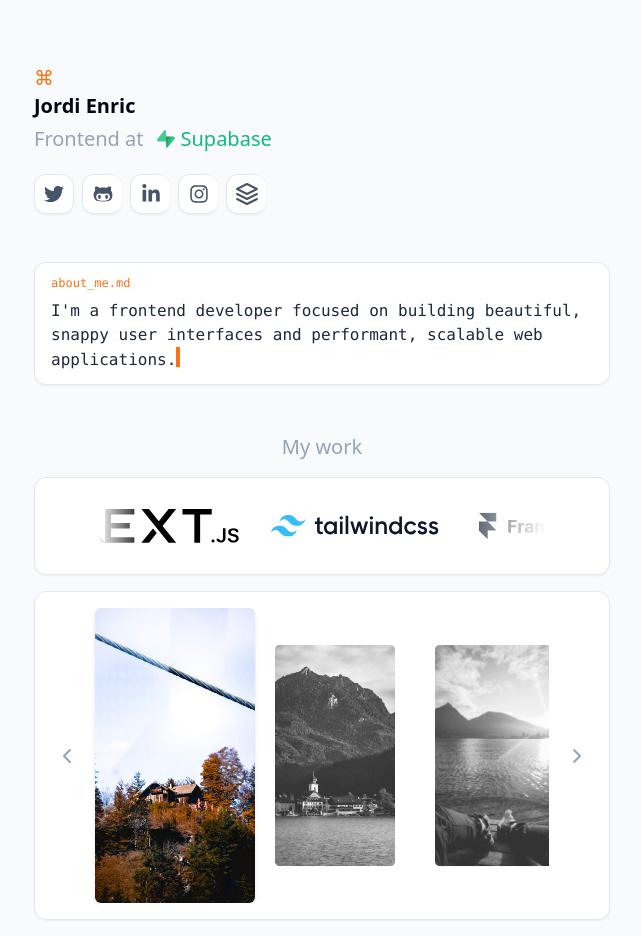
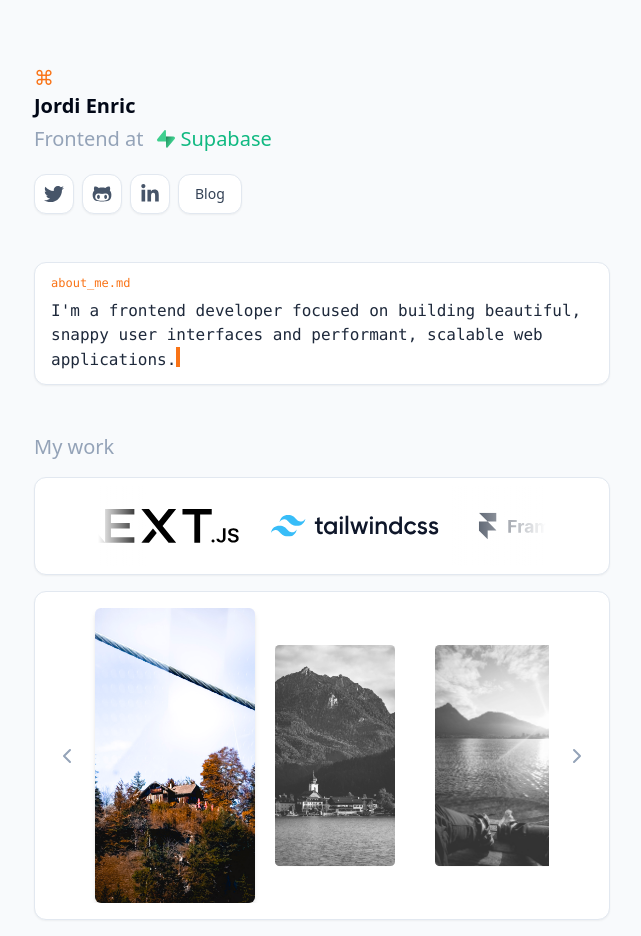
Before and after one commit to jordienr/jordienric.com, a Next.js app: page / in a window 1280 px wide. Shown: the top 936 px of the page, without its empty margins (318-959 px from the left). Built offline with nearby package versions, Linux system fonts and the light colour scheme; grey boxes are pictures that could not be loaded.

Commit message:
test blog

```diff
--- /dev/null
+++ b/app/blog/[slug]/layout.tsx
@@ -0,0 +1,22 @@
+import { Metadata } from "next";
+import React, { PropsWithChildren } from "react";
+
+type Props = {};
+
+export const metadata: Metadata = {
+  title: "Jordi Enric · Blog",
+  description: "A blog about design, engineering and other things.",
+  openGraph: {
+    images: [
+      {
+        url: "https://www.zenblog.com/api/og?title=best reads&emoji=🌴&url=Jordi Enric",
+        href: "https://www.zenblog.com/api/og?title=best reads&emoji=🌴&url=Jordi Enric",
+      },
+    ],
+  },
+};
+const layout = (props: PropsWithChildren<Props>) => {
+  return <>{props.children}</>;
+};
+
+export default layout;
--- a/app/blog/[slug]/page.tsx
+++ b/app/blog/[slug]/page.tsx
@@ -1,5 +1,5 @@
 /* eslint-disable @next/next/no-img-element */
-import { ContentRenderer } from "@zenblog/react";
+import { ContentRenderer } from "@/components/ContentRenderer";
 import { blog } from "@/lib/cms";
 
 export default async function Home({
@@ -10,7 +10,7 @@
   const post = await blog.posts.getBySlug(slug);
 
   return (
-    <main className="">
+    <main className="px-2">
       {post.cover_image && (
         <img
           className="mx-auto max-w-4xl border"
@@ -20,7 +20,12 @@
       )}
       <div className="prose mx-auto max-w-xl p-4">
         <h1 className="text-2xl font-medium mb-4">{post.title}</h1>
+
         <ContentRenderer content={post.content}></ContentRenderer>
+
+        {/* <pre className="overflow-auto">
+          {JSON.stringify(post.content, null, 2)}
+        </pre> */}
       </div>
     </main>
   );
--- a/app/blog/page.tsx
+++ b/app/blog/page.tsx
@@ -1,27 +1,33 @@
 import { blog } from "@/lib/cms";
+import { ArrowLeft, ArrowUpLeft } from "lucide-react";
 import Link from "next/link";
 
 export default async function Blog() {
   const posts = await blog.posts.getAll();
 
   return (
-    <div className="p-4">
-      <h1 className="font-semibold text-lg">Blog</h1>
-      <div className="flex flex-col gap-2 mt-4">
+    <div className="p-2 tracking-tight">
+      <div className="flex items-center gap-2">
+        <Link href="/" className="p-2">
+          <ArrowLeft className="w-5 h-5 text-slate-500 hover:text-orange-500" />
+        </Link>
+        <h1 className="font-semibold text-lg">Jordi Enric · Blog</h1>
+      </div>
+      <div className="flex flex-col gap-1 mt-4 max-w-xl">
         {posts.map((post) => (
           <Link
-            className="flex gap-6"
+            className="grid grid-cols-4 gap-1.5 text-sm items-center font-medium hover:text-orange-500 text-slate-800 transition-all p-1.5 hover:border-slate-300 border-b border-transparent"
             key={post.slug}
             href={"/blog/" + post.slug}
           >
             <span className="text-slate-500">
-              {new Date(post.created_at).toLocaleDateString("en-US", {
+              {new Date(post.published_at).toLocaleDateString("en-US", {
                 year: "numeric",
                 month: "long",
                 day: "numeric",
               })}
             </span>
-            <span className="font-medium">{post.title}</span>
+            <span className="font-medium col-span-3">{post.title}</span>
           </Link>
         ))}
       </div>
--- a/app/page.tsx
+++ b/app/page.tsx
@@ -43,18 +43,6 @@
       icon: <FaLinkedinIn />,
       target: "_blank",
     },
-    {
-      name: "Instagram",
-      url: "https://instagram.com/jordi.enr",
-      icon: <FaInstagram />,
-      target: "_blank",
-    },
-    {
-      name: "Layers",
-      url: "https://layers.to/jordi",
-      icon: <Layers />,
-      target: "_blank",
-    },
   ];
 
   return (
@@ -79,7 +67,7 @@
               Supabase
             </Link>
           </h4>
-          <div className="mt-4 flex divide-x gap-2">
+          <div className="mt-4 flex gap-2">
             {links.map((link, index) => (
               <motion.a
                 initial={{ opacity: 0, scale: 0.5, y: 20 }}
@@ -89,7 +77,7 @@
                   delay: index * 0.1,
                   type: "spring",
                 }}
-                className="h-10 w-10 text-slate-600 bg-white shadow-sm hover:text-blue-600 text-xl rounded-xl flex items-center justify-center border border-slate-200"
+                className="h-10 w-10 text-slate-600 bg-white shadow-sm hover:text-blue-400 text-xl rounded-xl flex items-center justify-center border border-slate-200"
                 key={link.name}
                 href={link.url}
                 target={link.target}
@@ -97,6 +85,22 @@
                 {link.icon}
               </motion.a>
             ))}
+            <motion.div
+              initial={{ opacity: 0, scale: 0.5, y: 20 }}
+              animate={{ opacity: 1, scale: 1, y: 0 }}
+              transition={{
+                duration: 0.5,
+                delay: 0.3,
+                type: "spring",
+              }}
+            >
+              <Link
+                className="h-10 px-4 bg-white text-slate-700 hover:text-blue-500 font-medium rounded-xl flex items-center border border-slate-200 shadow-sm text-sm"
+                href="/blog"
+              >
+                Blog
+              </Link>
+            </motion.div>
           </div>
         </header>
 
@@ -148,11 +152,18 @@
           </motion.div>
         </section>
       </div>
-
-      <h2 className="text-center font-medium text-slate-400 text-xl mt-12">
-        My work
-      </h2>
-      <div className="max-w-xl flex flex-col gap-4 mx-auto mt-4 gap-4">
+      <motion.div
+        className="max-w-xl mx-auto mt-12"
+        initial={{ opacity: 0, scale: 0.7, y: 10 }}
+        animate={{ opacity: 1, scale: 1, y: 0 }}
+        transition={{
+          duration: 0.3,
+          delay: 0.5,
+          type: "spring",
+        }}
+      >
+        <h2 className="font-medium text-slate-400 text-xl">My work</h2>
+        <div className="max-w-xl flex flex-col gap-4 mx-auto mt-4">
           <div className="">
             <div className="flex justify-center items-center">
               <div className="bg-white max-w-xl w-full rounded-xl shadow-sm border p-2">
@@ -261,8 +272,14 @@
         </div>
 
         <footer className="mt-24 p-12 rounded-lg flex justify-center">
-        <Image src="/signature.svg" width="180" height="100" alt="Signature" />
+          <Image
+            src="/signature.svg"
+            width="180"
+            height="100"
+            alt="Signature"
+          />
         </footer>
+      </motion.div>
     </div>
   );
 }
--- /dev/null
+++ b/components/ContentRenderer.tsx
@@ -0,0 +1,23 @@
+"use client";
+import { EditorContent, useEditor } from "@tiptap/react";
+import StarterKit from "@tiptap/starter-kit";
+import Image from "@tiptap/extension-image";
+import Link from "@tiptap/extension-link";
+
+type Props = {
+  content: any;
+};
+
+const extensions = [StarterKit, Image, Link];
+export const ContentRenderer = ({ content }: Props) => {
+  const editor = useEditor({
+    extensions,
+    content,
+    editable: false,
+  });
+  return (
+    <div className="prose">
+      <EditorContent editor={editor}></EditorContent>
+    </div>
+  );
+};
--- a/package.json
+++ b/package.json
@@ -15,6 +15,8 @@
     "@radix-ui/react-accordion": "^1.1.2",
     "@radix-ui/react-icons": "^1.3.0",
     "@radix-ui/react-slot": "^1.0.2",
+    "@tiptap/extension-image": "^2.2.4",
+    "@tiptap/extension-link": "^2.2.4",
     "@types/mdx": "^2.0.5",
     "@types/node": "18.11.18",
     "@types/react": "18.0.27",
@@ -37,7 +39,7 @@
     "tailwindcss": "^3.2.4",
     "tailwindcss-animate": "^1.0.7",
     "typescript": "4.9.5",
-    "zenblog": "^0.1.3"
+    "zenblog": "^0.1.4"
   },
   "devDependencies": {
     "react-icons": "^4.7.1"
--- a/tailwind.config.js
+++ b/tailwind.config.js
@@ -76,5 +76,5 @@
       },
     },
   },
-  plugins: [ require("tailwindcss-animate") ],
+  plugins: [ require("tailwindcss-animate"), require('@tailwindcss/typography') ],
 };
```
Also changed, not shown: lib/cms.ts (+11 -1 lines), 1 other file (tests, documents, lock files or other folders). Lines whose indentation alone changed are shown as unchanged.
